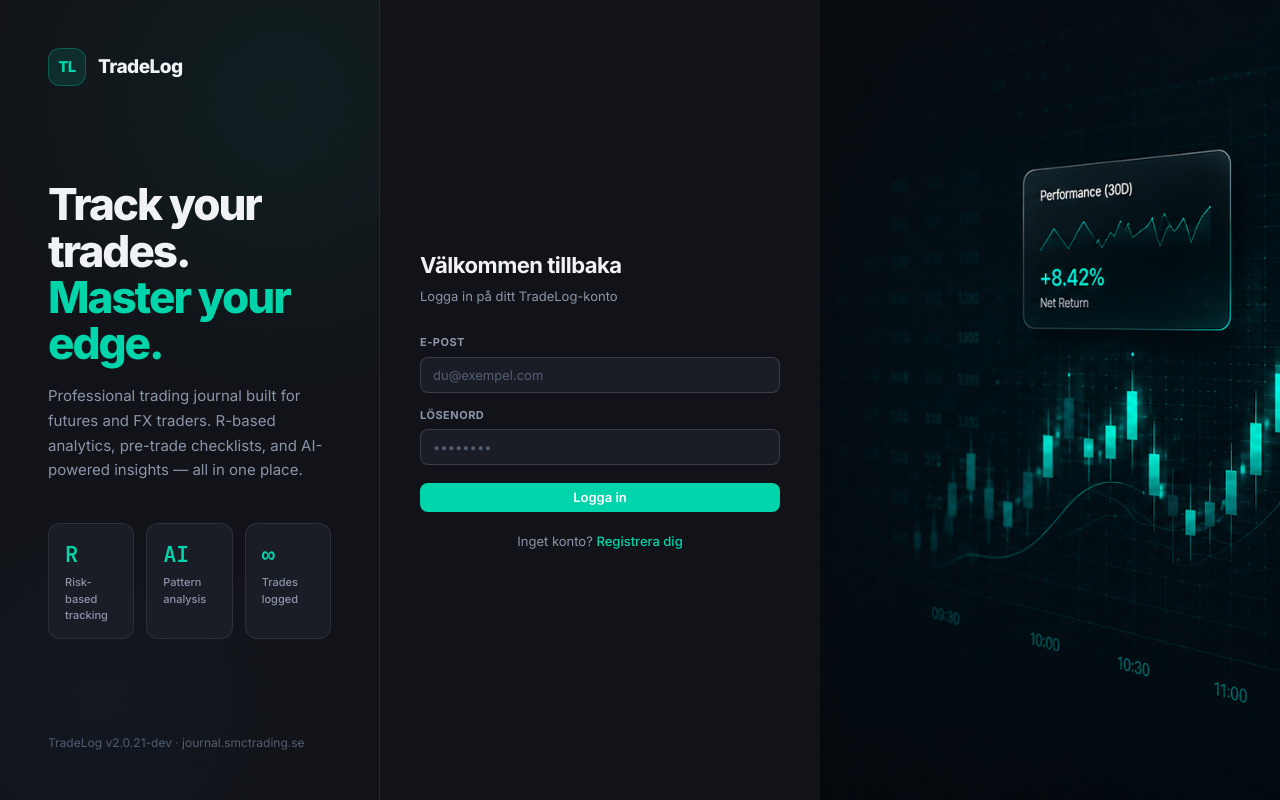
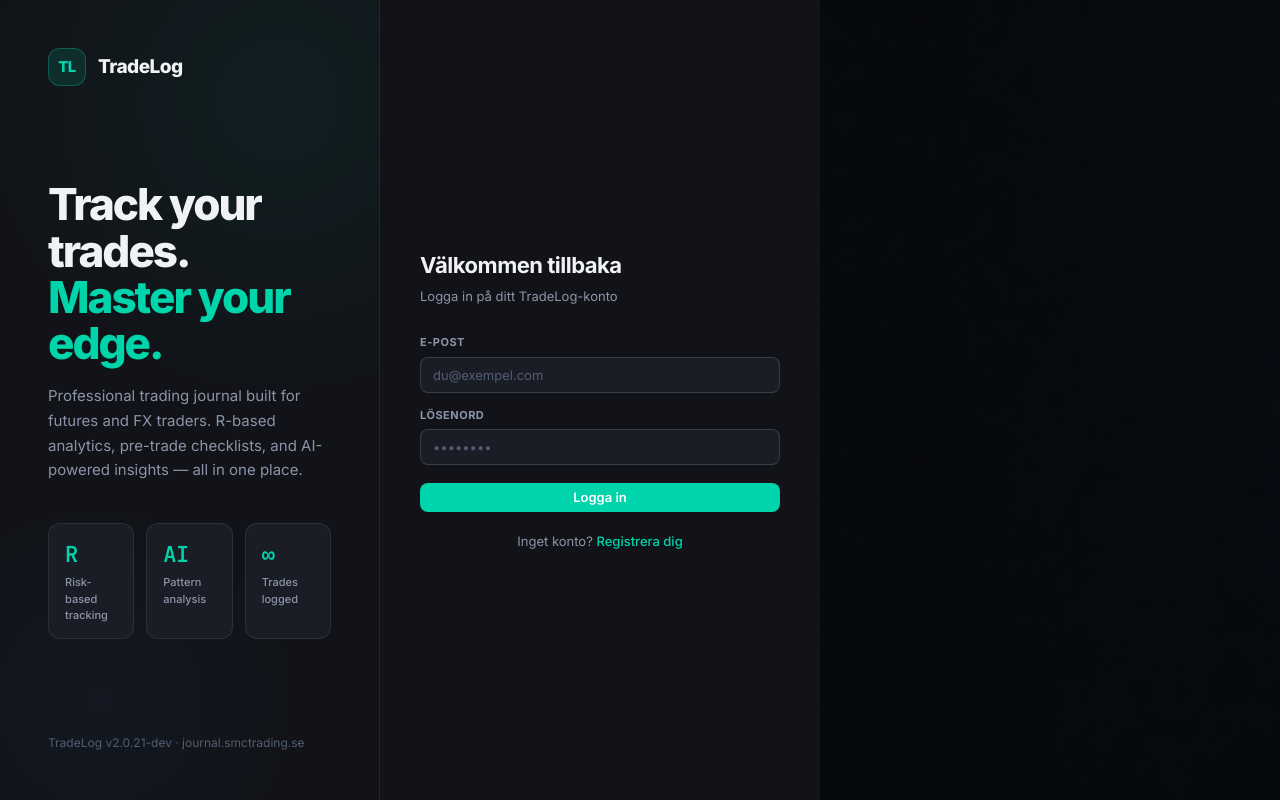
Before and after one commit to henriksiverhall/SMC-Trading-Journal, a React (Vite) app: page / in a window 1280 px wide. Built offline with nearby package versions, Linux system fonts and the light colour scheme; no server answers; the database is empty.

Commit message:
v2.0.21-dev – AuthPage: responsiva kolumner, bildpanel klipper inte

```diff
--- a/src/pages/AuthPage.jsx
+++ b/src/pages/AuthPage.jsx
@@ -54,7 +54,7 @@
   return (
     <div className="auth-page" style={{
       position: 'fixed', inset: 0, zIndex: 200,
-      display: 'grid', gridTemplateColumns: '380px 440px 1fr',
+      display: 'grid', gridTemplateColumns: 'minmax(280px, 380px) minmax(340px, 440px) 1fr',
     }}>
       {/* Hero panel */}
       <div className="auth-hero">
@@ -184,12 +184,9 @@
         position: 'relative',
         overflow: 'hidden',
         background: 'var(--bg)',
-        display: 'flex',
-        alignItems: 'center',
-        justifyContent: 'center',
       }}>
         {heroUrl ? (
-          <img src={heroUrl} alt="" style={{ width: '100%', height: '100%', objectFit: 'cover', objectPosition: 'center' }} />
+          <img src={heroUrl} alt="" style={{ position: 'absolute', inset: 0, width: '100%', height: '100%', objectFit: 'cover', objectPosition: 'left center' }} />
         ) : (
           <div style={{ color: 'var(--text4)', fontSize: 13 }}>Ingen bild konfigurerad</div>
         )}
```
